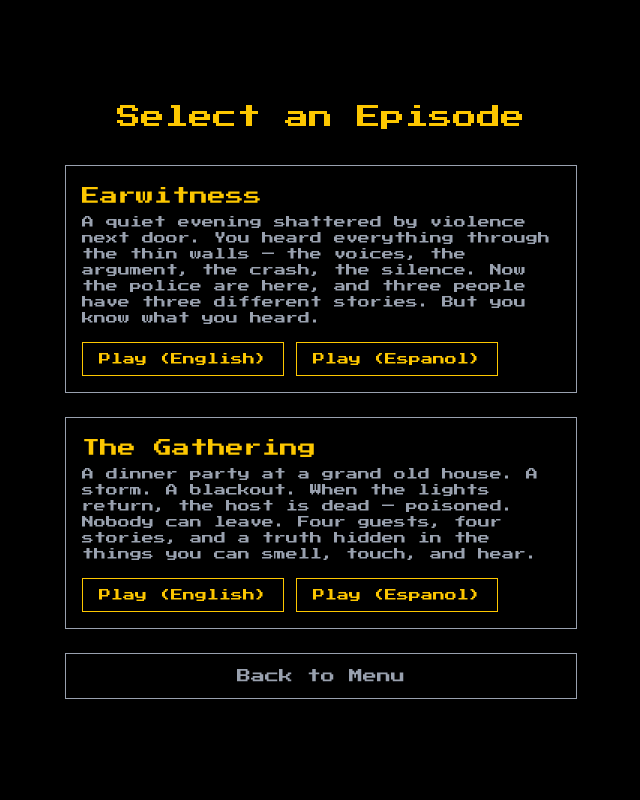
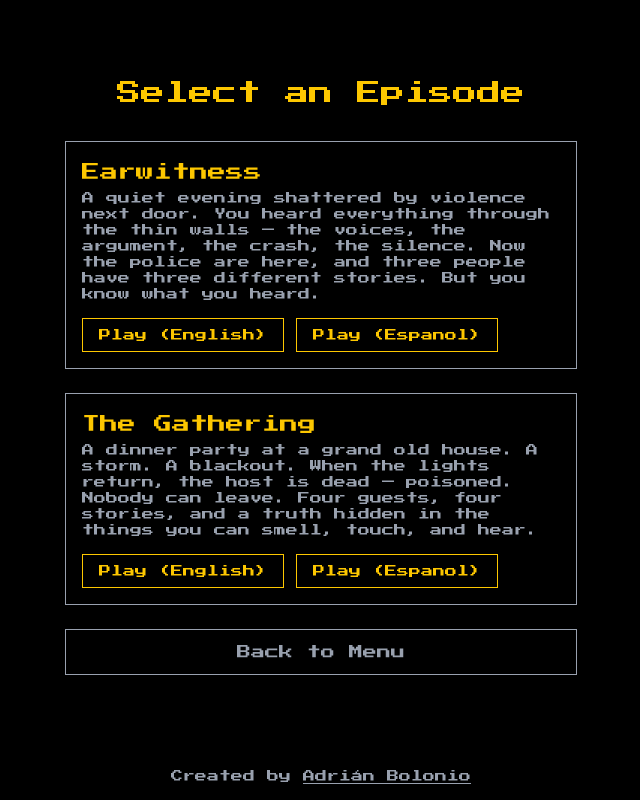
Before and after one commit to bolonio/thea11ygame, a Next.js app: page /en/episode in a window 1280 px wide. Shown: the whole page, without its empty margins (319-959 px from the left). Built offline with nearby package versions, Linux system fonts and the light colour scheme.

Commit message:
Add footer

```diff
--- a/src/app/[locale]/layout.tsx
+++ b/src/app/[locale]/layout.tsx
@@ -2,6 +2,7 @@ import type { ReactNode } from "react";
 import { NextIntlClientProvider } from "next-intl";
 import { getMessages } from "next-intl/server";
 import { SettingsProvider } from "@/contexts/SettingsContext";
+import Footer from "@/components/Footer";
 import SetHtmlLang from "./SetHtmlLang";
 import SetBodyFont from "./SetBodyFont";
 import SetBodyDisplay from "./SetBodyDisplay";
@@ -23,6 +24,7 @@ export default async function LocaleLayout({
         <SetBodyFont />
         <SetBodyDisplay />
         {children}
+        <Footer />
       </SettingsProvider>
     </NextIntlClientProvider>
   );
--- /dev/null
+++ b/src/components/Footer.tsx
@@ -0,0 +1,18 @@
+import { getTranslations } from "next-intl/server";
+
+export default async function Footer() {
+  const t = await getTranslations("footer");
+  return (
+    <footer className="px-6 py-4 text-center text-xs text-gray-400">
+      {t("createdBy")}{" "}
+      <a
+        href="https://www.adrianbolonio.com/"
+        target="_blank"
+        rel="noopener noreferrer"
+        className="underline hover:text-yellow-400 focus:outline-2 focus:outline-yellow-400 transition-colors"
+      >
+        Adrián Bolonio
+      </a>
+    </footer>
+  );
+}
--- a/src/messages/en.json
+++ b/src/messages/en.json
@@ -2,6 +2,9 @@
   "meta": {
     "title": "The A11y Game",
     "description": "A screen-reader-first graphic adventure game"
+  },
+  "footer": {
+    "createdBy": "Created by"
   },
   "menu": {
     "title": "The A11y Game",
--- a/src/messages/es.json
+++ b/src/messages/es.json
@@ -2,6 +2,9 @@
   "meta": {
     "title": "The A11y Game",
     "description": "Un juego de aventura gráfica diseñado para lectores de pantalla"
+  },
+  "footer": {
+    "createdBy": "Creado por"
   },
   "menu": {
     "title": "The A11y Game",
```
